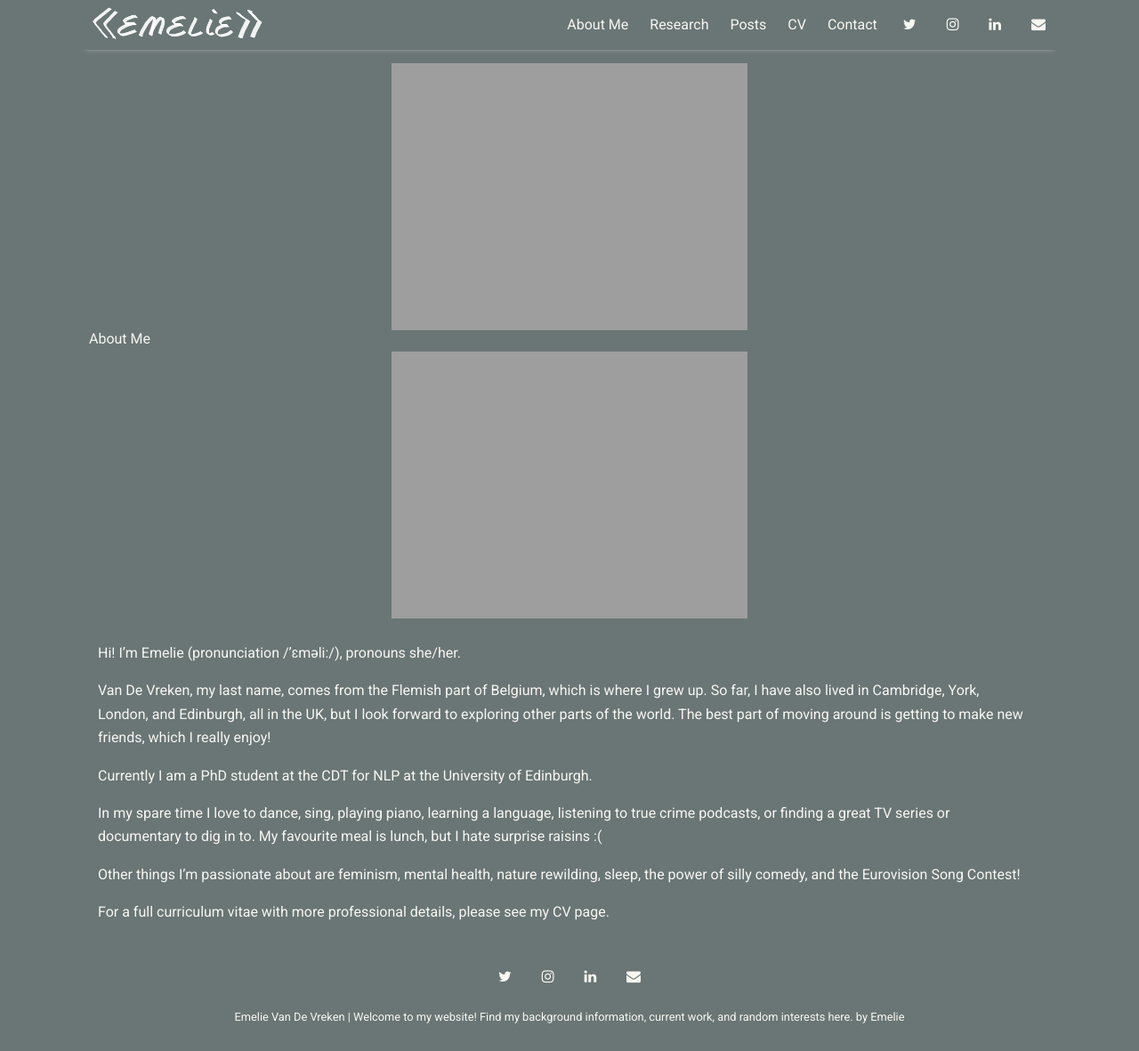
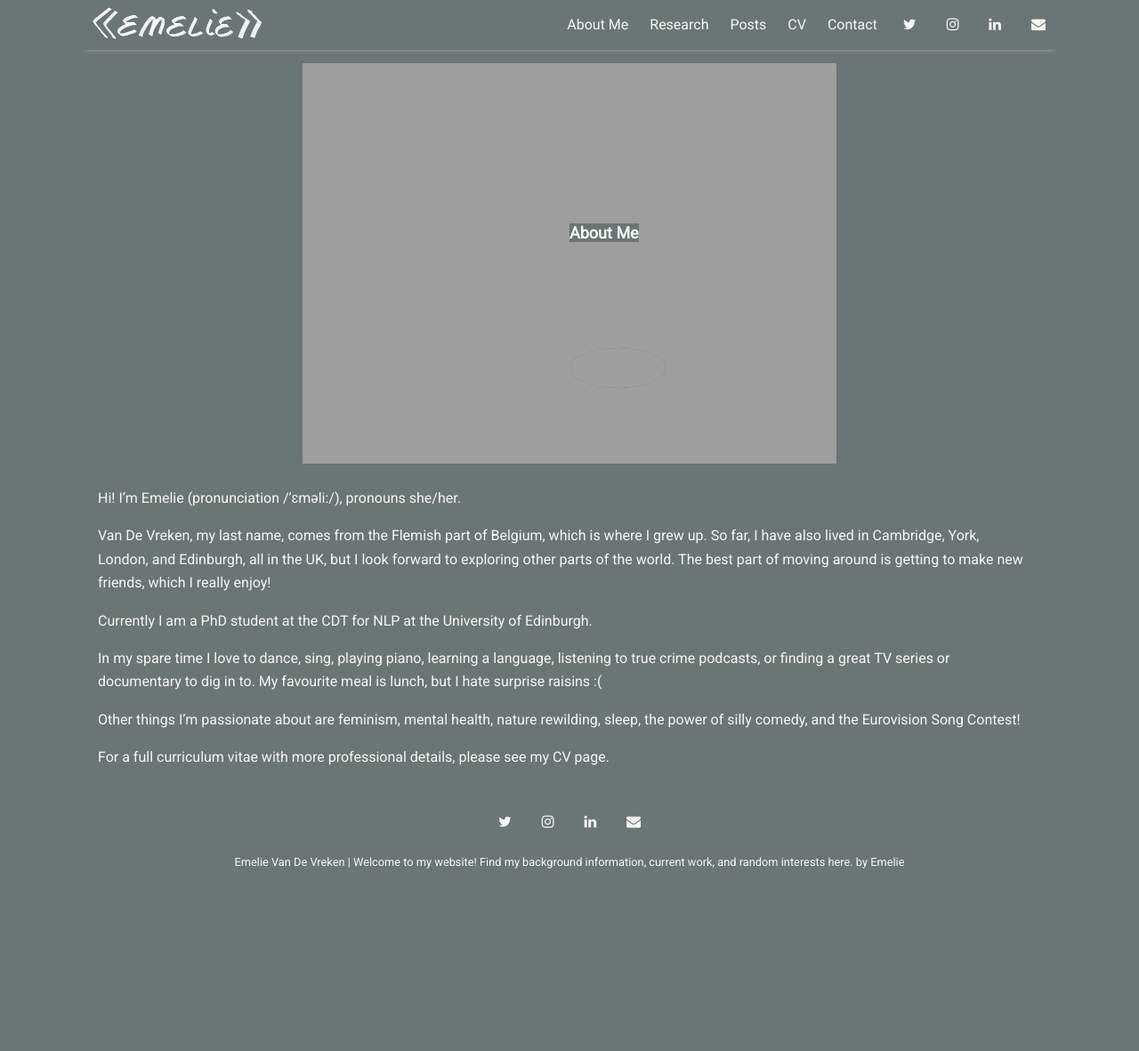
Before and after one commit to evdv/evdv.github.io, a Jekyll site: the page built from _pages/about.md, in a window 1280 px wide and 1181 px high. Shown: the whole window at 89% size. Built offline with Jekyll 4.4.1, drawn with Linux system fonts in a browser that asks for light colours; nearby versions of some CDN libraries.

Commit message:
Add special header things back to page css

```diff
--- a/_sass/_page.scss
+++ b/_sass/_page.scss
@@ -30,6 +30,40 @@
 //  float: right;
 //  display: inline-block;
 //}
+.special-header {
+  position: relative;
+  text-align: center;
+  color: white;
+  top: 0;
+  left: 0;
+}
+
+.header-background {
+  position: relative;
+  top: 0;
+  left: 0;
+  width: 100%;
+  height: auto;
+}
+
+.headertitle {
+  position: absolute;
+  top: 40%;
+  left: 50%;
+  //transform: translate(-50%, -50%);
+  font-weight: bold;
+  font-size: large;
+}
+
+.round-image {
+  position:absolute;
+  top: 70%;
+  left: 50%;
+  z-index: 2;
+  width: 10%;
+  height: 10%;
+  border-radius: 50%;
+}
 
 @media (max-width: $container-width) {
   .post-content {
```
